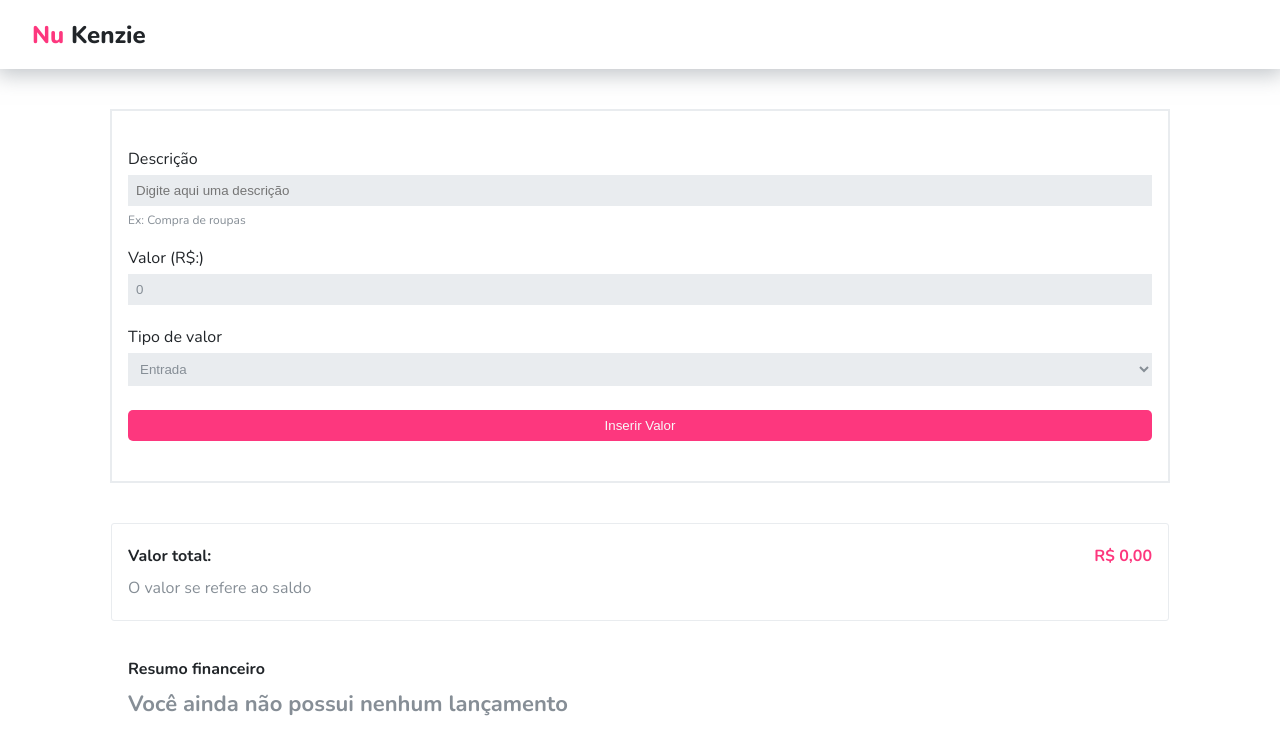
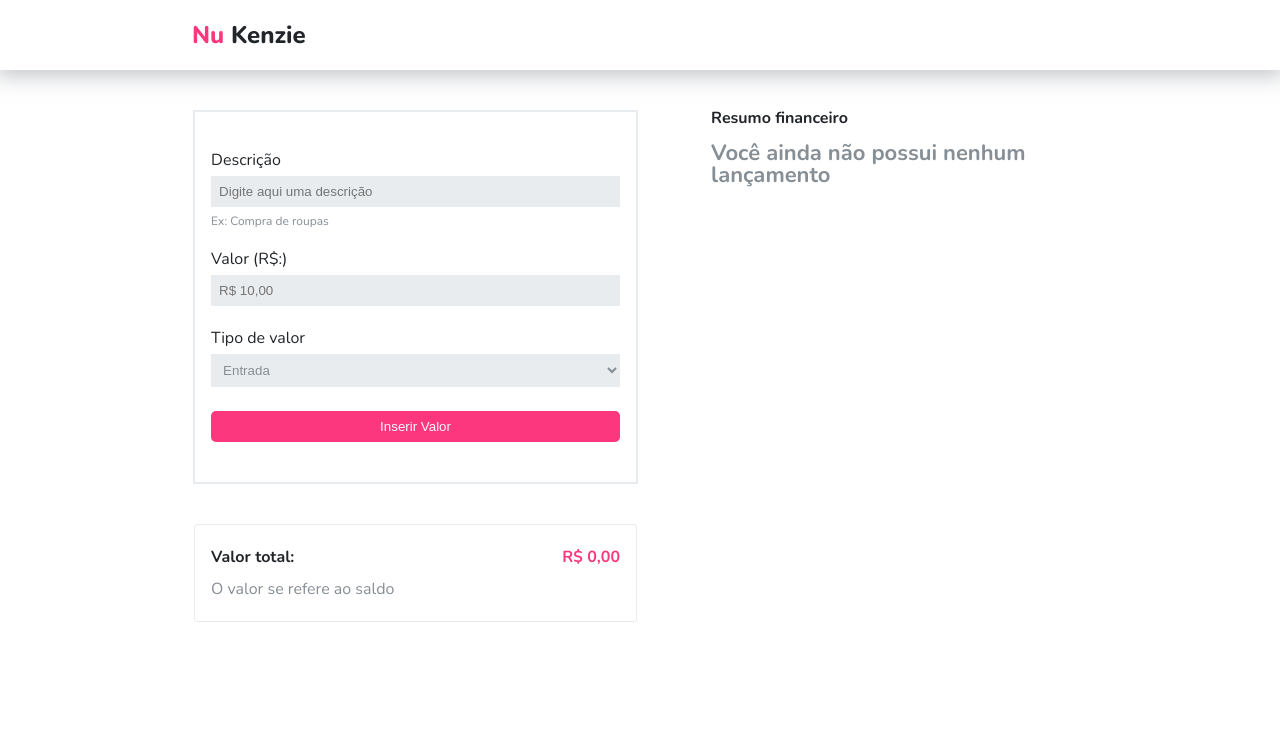
Before and after one commit to Zaalbear/react-entrega-s1-nu-kenzie_zaalbear, a React (Vite) app: page / in a window 1280 px wide. Shown: the top 754 px of the page. Built offline with nearby package versions, Linux system fonts and the light colour scheme.

Commit message:
feat: adicionado responsividade para desktop

```diff
--- a/src/components/FinanceForm/index.jsx
+++ b/src/components/FinanceForm/index.jsx
@@ -3,7 +3,7 @@ import styles from './style.module.scss'
 
 export const FinanceForm = ({ addEntry }) => {
   const [entryName, setEntryName] = useState("");
-  const [entryValue, setEntryValue] = useState(0);
+  const [entryValue, setEntryValue] = useState("");
   const [entryType, setEntryType] = useState("Entrada");
 
   const submit = (event) => {
@@ -12,7 +12,7 @@ export const FinanceForm = ({ addEntry }) => {
     addEntry(entryName, entryValue, entryType);
 
     setEntryName("");
-    setEntryValue(0);
+    setEntryValue("");
     setEntryType("Entrada");
   };
 
--- a/src/components/FinanceSection/FinanceCard/index.jsx
+++ b/src/components/FinanceSection/FinanceCard/index.jsx
@@ -1,25 +1,46 @@
-import styles from "../styles.module.scss"
+import styles from "../styles.module.scss";
 
 export const FinanceCard = ({ entryList, deleteEntry }) => {
-
   return (
     <>
-      {entryList.length === 0 ? <h2 className={styles.placeholder__title}>Você ainda não possui nenhum lançamento</h2> : <></>}
+      {entryList.length === 0 ? (
+        <h2 className={styles.placeholder__title}>
+          Você ainda não possui nenhum lançamento
+        </h2>
+      ) : (
+        <></>
+      )}
       {entryList.map((entry) => {
         return (
           <li className={styles.list__item} key={entry.id}>
-            <div className={entry.type === "Entrada" ? styles.cardIn : styles.cardOut}>
-              <h3 className={styles.item__name}>{entry.name}</h3>
+            <div
+              className={
+                entry.type === "Entrada" ? styles.cardIn : styles.cardOut
+              }
+            >
+              <div>
+                <h3 className={styles.item__name}>{entry.name}</h3>
 
-              <p className={styles.item__type}>{entry.type}</p>
+                <p className={styles.item__type}>{entry.type}</p>
+              </div>
+              <div>
+                {entry.type === "Entrada" ? (
+                  <p className={styles.item__value}>
+                    R$: {entry.value.toFixed(2).replace(".", ",")}{" "}
+                  </p>
+                ) : (
+                  <p className={styles.item__value}>
+                    R$: -{entry.value.toFixed(2).replace(".", ",")}
+                  </p>
+                )}
 
-              {entry.type === "Entrada" ? (
-                <p className={styles.item__value}>R$: {entry.value.toFixed(2).replace(".", ",")} </p>
-              ) : (
-                <p className={styles.item__value}>R$: -{entry.value.toFixed(2).replace(".", ",")}</p>
-              )}
-
-              <button className={styles.item__bttn} onClick={() => deleteEntry(entry.id)}>Excluir</button>
+                <button
+                  className={styles.item__bttn}
+                  onClick={() => deleteEntry(entry.id)}
+                >
+                  Excluir
+                </button>
+              </div>
             </div>
           </li>
         );
--- a/src/components/FinanceSection/styles.module.scss
+++ b/src/components/FinanceSection/styles.module.scss
@@ -68,6 +68,11 @@
 
                 display: flex;
                 flex-direction: column;
+
+                @media (min-width: 1024px){
+                    flex-direction: row;
+                    justify-content: space-between;
+                }
             }
 
             .cardOut {
@@ -76,8 +81,13 @@
 
                 display: flex;
                 flex-direction: column;
+
+                @media (min-width: 1024px){
+                    flex-direction: row;
+                    justify-content: space-between;
+                }
+
             }
         }
     }
-
 }
--- a/src/components/Header/styles.scss
+++ b/src/components/Header/styles.scss
@@ -1,6 +1,6 @@
 .header__container {
     width: 100%;
-    height: 69px;
+    height: 70px;
 
     display: flex;
     align-items: center;
@@ -20,3 +20,12 @@
         color:  var(--color-primary-1);
     }
 }
+
+
+@media (min-width: 1024px){
+
+    .title {
+        position: relative;
+        left: 10rem;
+    }
+}
--- a/src/pages/HomePage.jsx
+++ b/src/pages/HomePage.jsx
@@ -34,7 +34,7 @@ export const HomePage = () => {
   return (
     <>
       <Header />
-      <Main>
+      <Main className="main__container">
         <div className="form__container">
           <FinanceForm addEntry={addEntry} />
           <TotalSection entryList={entryList} />
--- a/src/styles/globalStyles.scss
+++ b/src/styles/globalStyles.scss
@@ -19,8 +19,17 @@ body, #root, .main__container, .form__container{
     display: flex;
     flex-direction: column;
     align-items: center;
-    justify-content: center;
     gap: 2.5rem;
 
     font-family: var(--font-primary);
 }
+
+@media (min-width: 1024px){
+    .main__container{
+        width: 75%;
+
+        display: flex;
+        align-items: flex-start;
+        flex-direction: row;
+    }
+}
```
